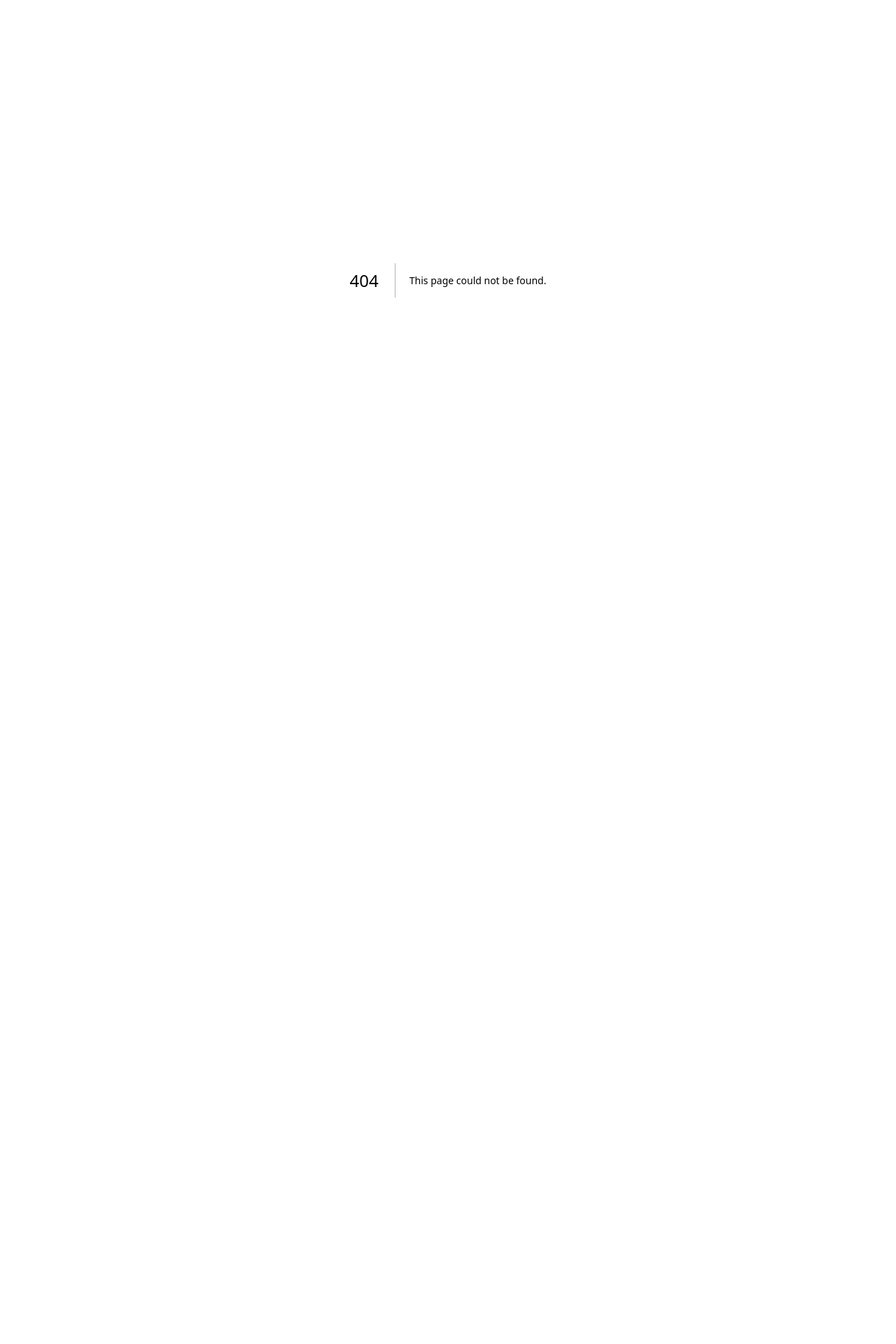
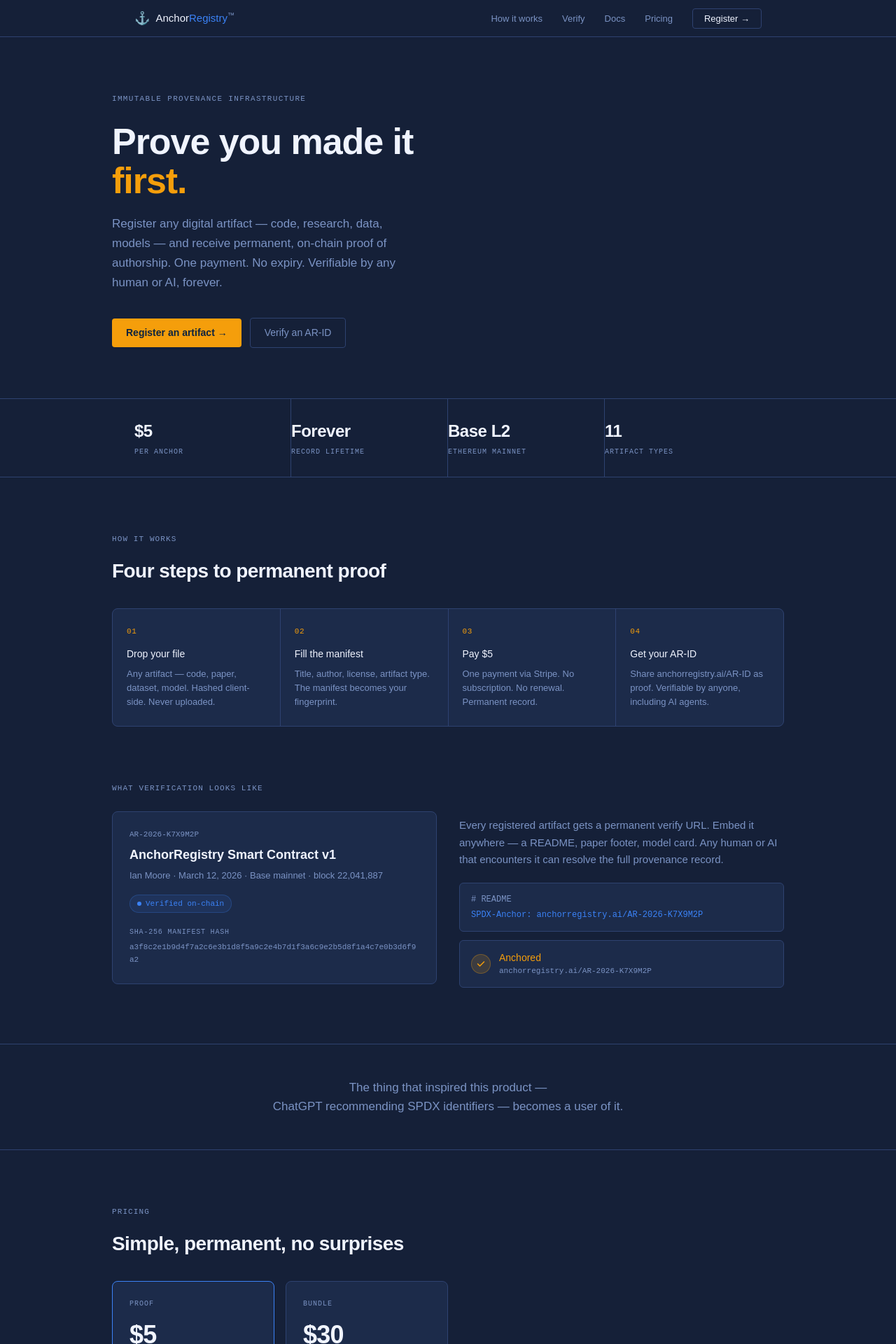
Before and after one commit to AnchorRegistry/ar-ui, a Next.js app: page / in a window 1280 px wide. Before the commit this address had no page. Shown: the top 1920 px of the page at 70% size. Before the commit the page ends 800 px from the top, so only its background shows below. Built offline with nearby package versions, Linux system fonts and the light colour scheme.

Commit message:
chore: initial commit — ar-web skeleton

```diff
--- a/app/page_home.tsx
+++ b/app/page.tsx
@@ -54,7 +54,7 @@
               Immutable Provenance Infrastructure
             </p>
             <h1
-              className="animate-fade-up mb-5 max-w-[580px] text-[52px] font-semibold leading-[1.08] tracking-tight"
+              className="animate-fade-up mb-5 max-w-[580px] text-[52px] font-semibold leading-[1.08] tracking-tight text-off-white"
               style={{ animationDelay: '0.12s' }}
             >
               Prove you made it<br />
@@ -115,7 +115,7 @@
             <p className="mb-4 font-mono text-[11px] uppercase tracking-[0.1em] text-muted-slate">
               How it works
             </p>
-            <h2 className="mb-8 text-[28px] font-semibold tracking-tight">
+            <h2 className="mb-8 text-[28px] font-semibold tracking-tight text-off-white">
               Four steps to permanent proof
             </h2>
             <div className="grid grid-cols-4 gap-px overflow-hidden rounded-lg border border-[#2E4270] bg-[#2E4270]">
@@ -215,7 +215,7 @@
             <p className="mb-4 font-mono text-[11px] uppercase tracking-[0.1em] text-muted-slate">
               Pricing
             </p>
-            <h2 className="mb-8 text-[28px] font-semibold tracking-tight">
+            <h2 className="mb-8 text-[28px] font-semibold tracking-tight text-off-white">
               Simple, permanent, no surprises
             </h2>
             <div className="grid max-w-[480px] grid-cols-2 gap-4">
--- a/app/page_register.tsx
+++ /dev/null
@@ -1,30 +0,0 @@
-import type { Metadata } from 'next'
-import Nav from '@/components/Nav'
-import Footer from '@/components/Footer'
-
-export const metadata: Metadata = {
-  title: 'Register — AnchorRegistry™',
-  description: 'Register your digital artifact and receive permanent, on-chain proof of authorship.',
-}
-
-export default function Register() {
-  return (
-    <>
-      <Nav />
-      <main className="flex min-h-[60vh] items-center justify-center px-8">
-        <div className="text-center">
-          <p className="mb-3 font-mono text-[11px] uppercase tracking-[0.1em] text-muted-slate">
-            Coming soon
-          </p>
-          <h1 className="mb-4 text-[32px] font-semibold tracking-tight">
-            Register an artifact
-          </h1>
-          <p className="text-[15px] text-muted-slate">
-            Registration UI is being built. Check back shortly.
-          </p>
-        </div>
-      </main>
-      <Footer />
-    </>
-  )
-}
```
Also changed, not shown: 2 other files (tests, documents, lock files or other folders).
